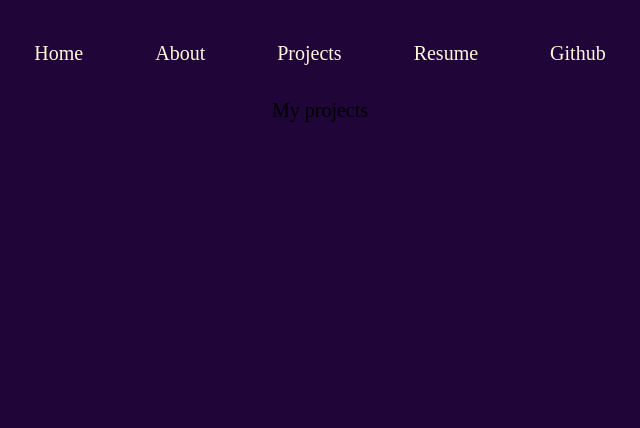
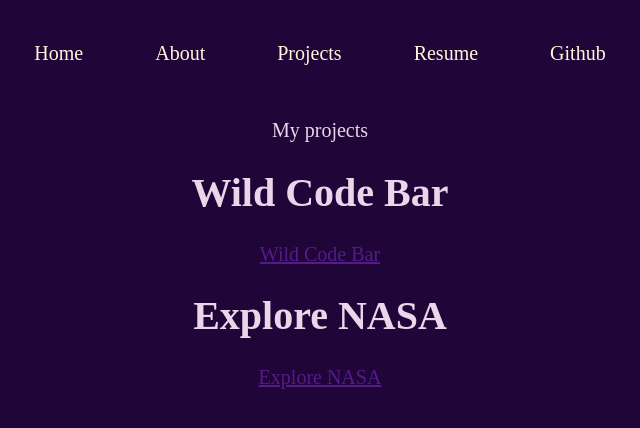
Before and after one commit to chhavi-choudhary/portfolio, a React (Create React App) app: page /project in a window 1280 px wide. Shown: the top 428 px of the page, without its empty margins (320-960 px from the left). Built offline with nearby package versions, Linux system fonts and the light colour scheme.

Commit message:
add projects

```diff
--- a/src/components/Git.jsx
+++ b/src/components/Git.jsx
@@ -3,6 +3,7 @@
 export default function Git() {
     return (
         <div>
+            <p>I worked on some projects and used HTML,CSS,Javascript,React</p>
             <p>To know about my project have a look on my GitHub Profile.</p>
             <a href="https://github.com/chhavi-choudhary" >GitHub</a>
         </div>
--- a/src/components/Project.jsx
+++ b/src/components/Project.jsx
@@ -3,7 +3,11 @@
 export default function Project() {
     return (
         <div>
-            My projects
+            <p>My projects</p>
+            <h1>Wild Code Bar</h1>
+            <a href="">Wild Code Bar</a>
+            <h1>Explore NASA</h1>
+            <a href="">Explore NASA</a>
         </div>
     )
 }
```
